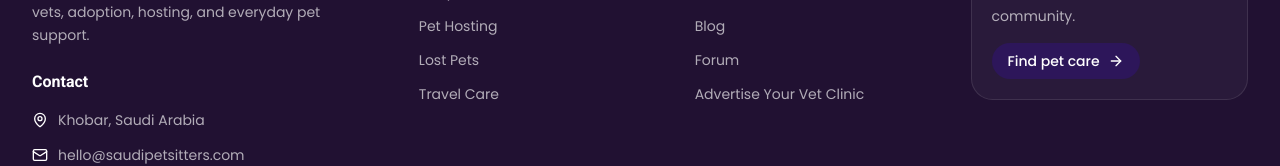
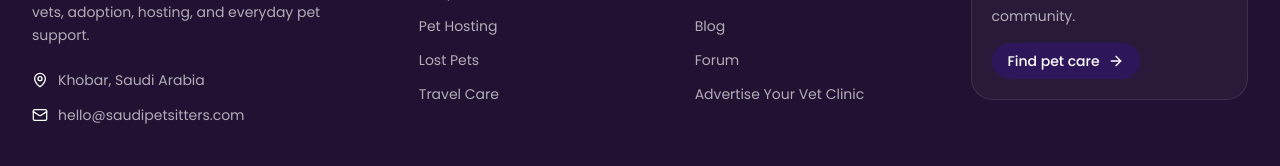
Before and after one commit to knyengera/dubai-petsitters, a Next.js app: page /login in a window 1280 px wide. Shown: the part 948-1114 px from the top of the page. Built offline with nearby package versions, Linux system fonts and the light colour scheme; no server answers.

Commit message:
footer cleanup

```diff
--- a/src/components/layout/footer.tsx
+++ b/src/components/layout/footer.tsx
@@ -84,9 +84,6 @@
               )}
             </p>
             <div>
-              <h3 className="mb-4 font-semibold text-background">
-                {t("Contact", "تواصل معنا")}
-              </h3>
               <ul className="space-y-3 text-sm text-background/65">
                 <li>
                   <a
```
